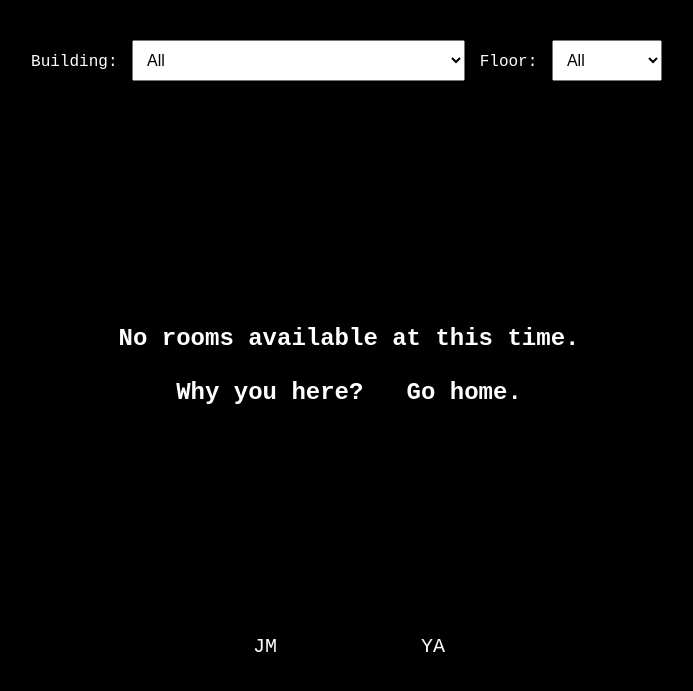
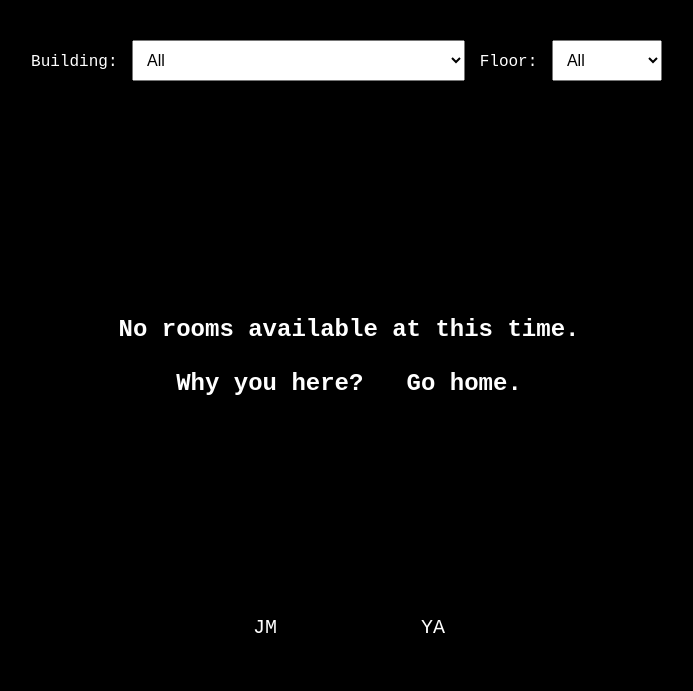
Before and after one commit to JonahMcN/StrathRooms.github.io, a plain HTML site: page index.html in a window 1280 px wide. Shown: the part 87-778 px from the top of the page, without its empty margins (291-984 px from the left). Drawn offline with nearby package versions, Linux system fonts and the light colour scheme.

Commit message:
Update index.html

```diff
--- a/index.html
+++ b/index.html
@@ -26,8 +26,7 @@
         display: flex;
         align-items: center;
         justify-content: center;
-        width: 100%;
-        height: 500px;
+        padding: 200px;
       }
 
       .filters {
```
